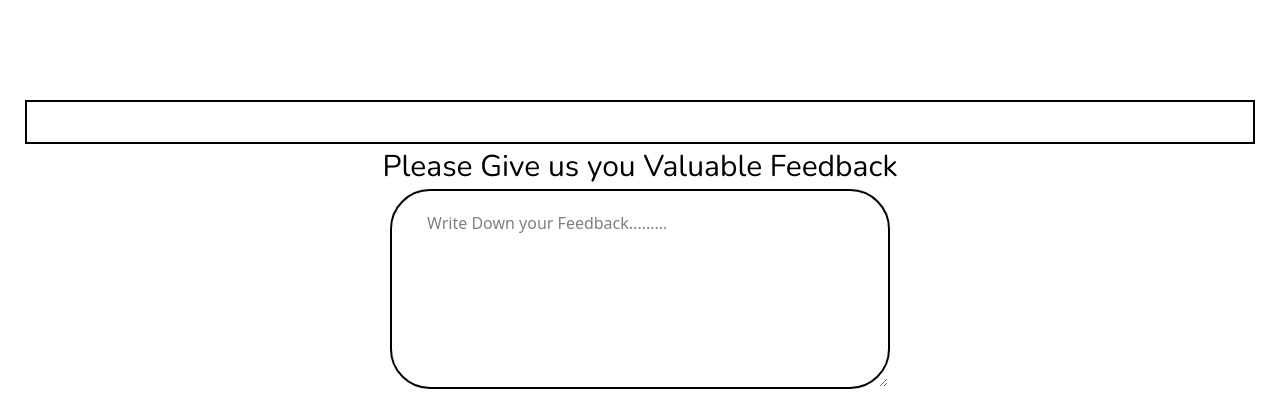
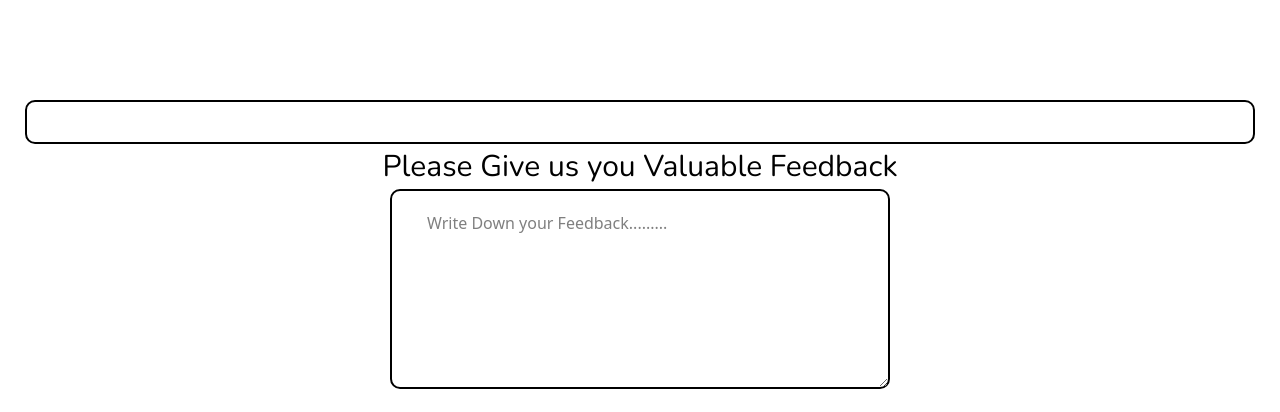
Before and after one commit to hubertDgomes/Feedback, a website: page index.html in a window 1280 px wide. Shown: the top 412 px of the page. Drawn offline with nearby package versions, Linux system fonts and the light colour scheme; a web font is replaced by a local one.

Commit message:
Update styling for feedback form elements and add new utility classes

```diff
--- a/index.html
+++ b/index.html
@@ -15,7 +15,7 @@
   </head>
   <body>
     <div class="m-auto max-w-container bg-white py-[100px] rounded-[30px]">
-        <p class="text-center m-auto border-[2px] py-[20px] outFed"></p>
+        <p class="text-center m-auto border-[2px] py-[20px] outFed rounded-[10px]"></p>
       <p class="text-center font-deFont text-[30px]">
         Please Give us you Valuable Feedback
       </p>
@@ -24,7 +24,7 @@
         <textarea
           name=""
           id=""
-          class="inputFed m-auto border-2 h-[200px] w-[500px] rounded-[40px] pl-[20px] pt-[20px] placeholder:pl-[15px] pt-[20px]"
+          class="inputFed m-auto border-2 h-[200px] w-[500px] rounded-[10px] pl-[20px] pt-[20px] placeholder:pl-[15px] pt-[20px]"
           placeholder="Write Down your Feedback........."
         ></textarea>
       </div>
```
Also changed, not shown: src/output.css.
